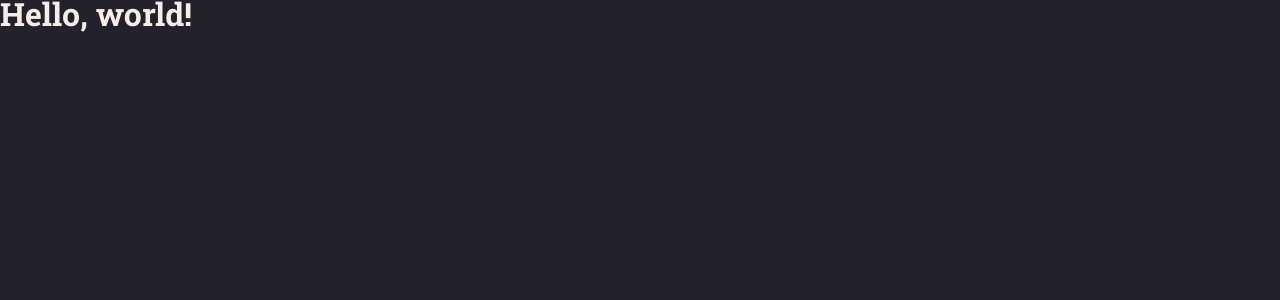
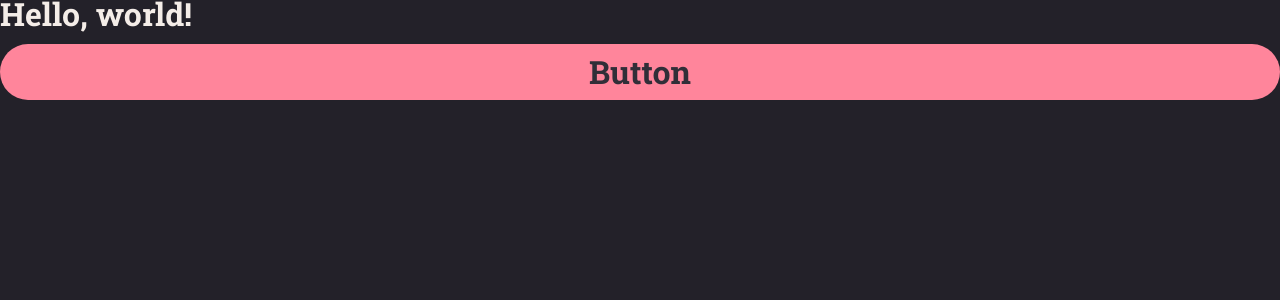
Before and after one commit to brennoEudes/my-movies, a React (Vite) app in the folder MyMovies/: page / in a window 1280 px wide. Shown: the top 300 px of the page. Built offline with nearby package versions, Linux system fonts and the light colour scheme.

Commit message:
button component

```diff
--- /dev/null
+++ b/MyMovies/src/components/Button/index.jsx
@@ -0,0 +1,11 @@
+import { Container } from "./styles";
+
+export function Button() {
+  return (
+    <>
+      <Container>
+        <h1>Button</h1>
+      </Container>
+    </>
+  );
+}
--- /dev/null
+++ b/MyMovies/src/components/Button/styles.js
@@ -0,0 +1,18 @@
+import styled from "styled-components";
+
+export const Container = styled.button`
+  width: 100%;
+  background-color: ${({ theme }) => theme.COLORS.PINK};
+  color: ${({ theme }) => theme.COLORS.BACKGROUND_800};
+  height: 5.6rem;
+  border: 0;
+  padding: 0 1.6rem;
+  margin-top: 1.6rem;
+  border-radius: 10rem;
+  font-weight: 500;
+
+  // quando btn estiver desabilitado:
+  &:disabled {
+    opacity: 0.5;
+  }
+`;
--- a/MyMovies/src/pages/Details/index.jsx
+++ b/MyMovies/src/pages/Details/index.jsx
@@ -1,10 +1,13 @@
 import { Container } from "./styles";
+
+import { Button } from "../../components/Button";
 
 export function Details() {
   return (
     <>
       <Container>
         <h1>Hello, world!</h1>
+        <Button />
       </Container>
     </>
   );
```
